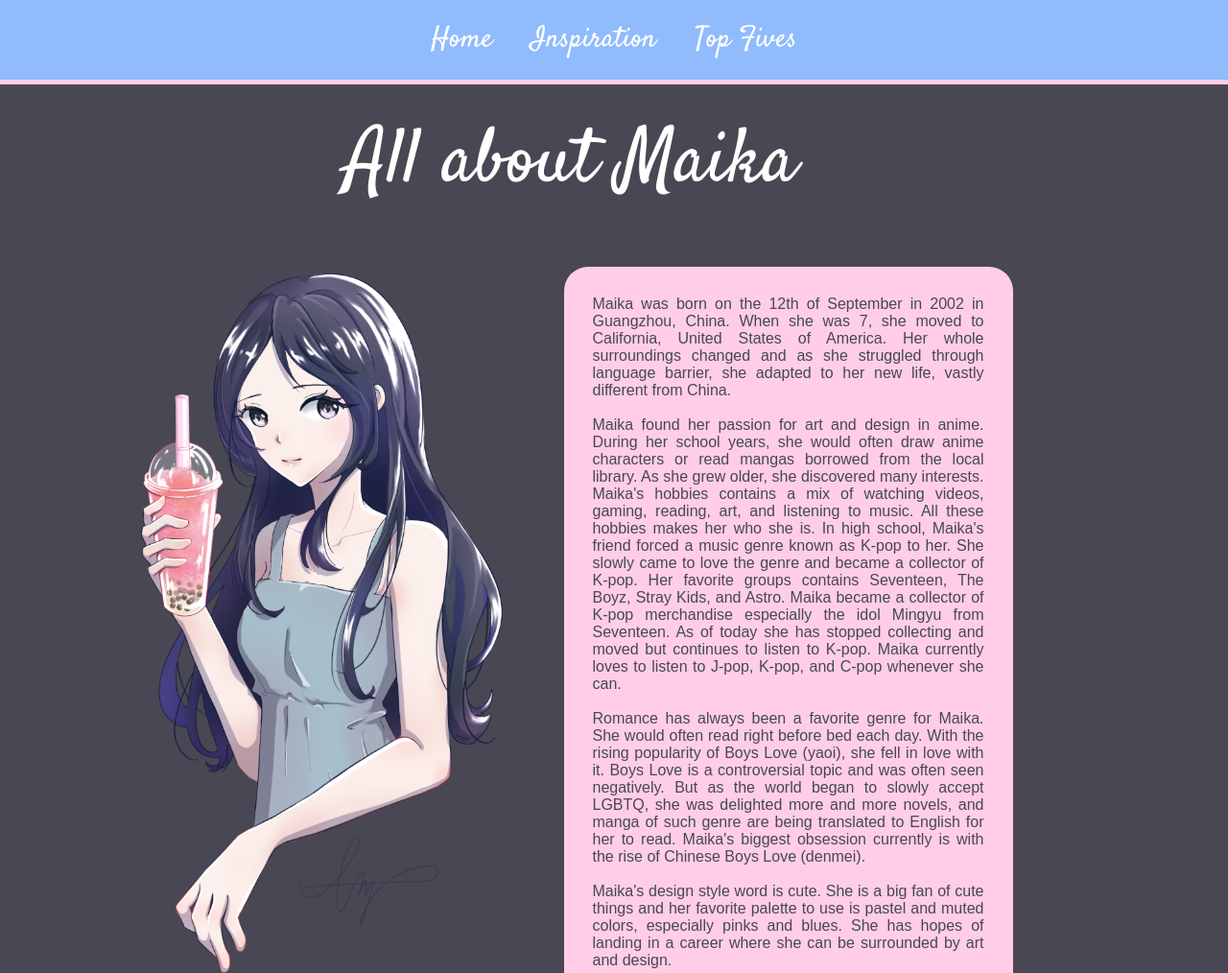
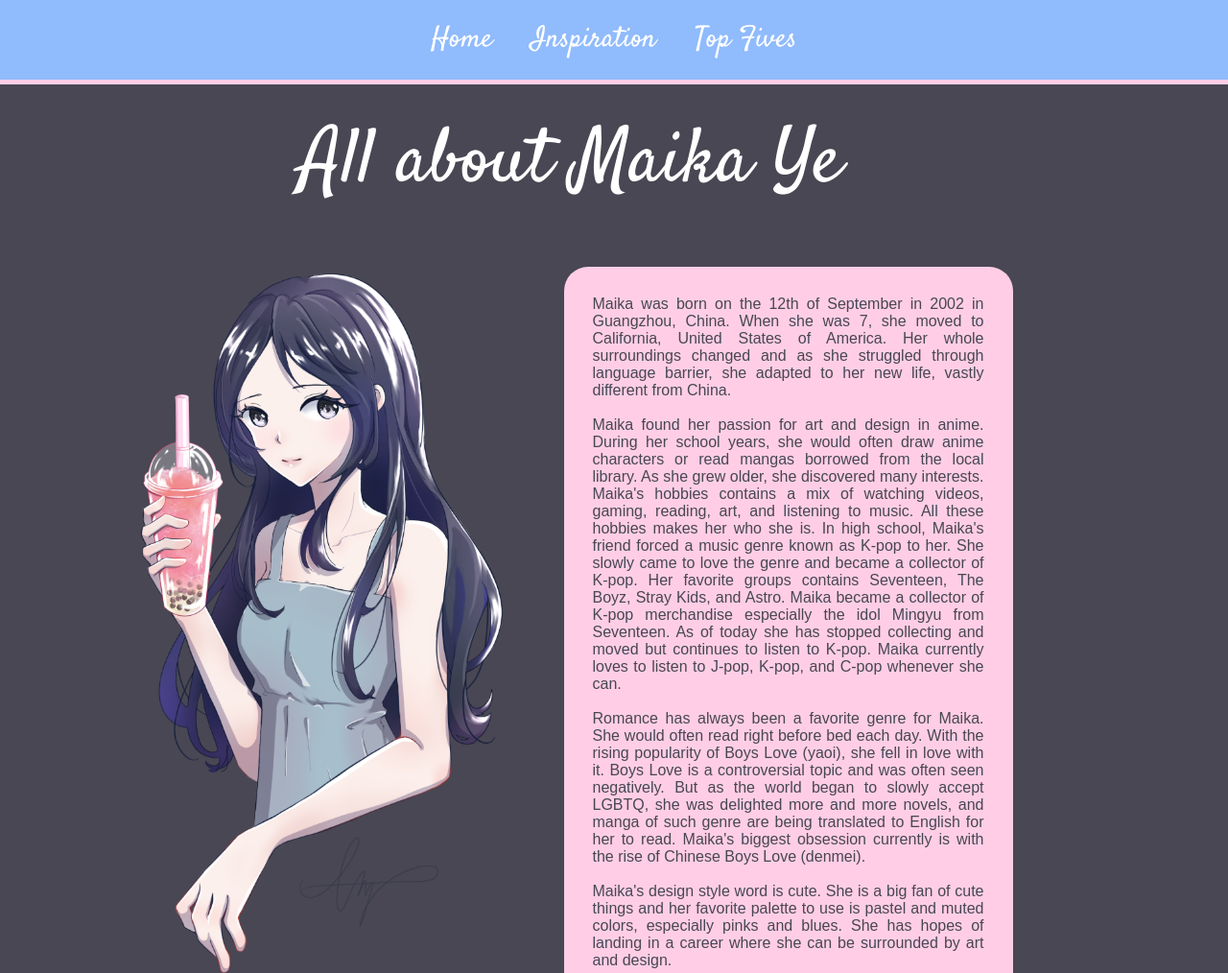
Before and after one commit to hikariisakura/projectOnePortfolio, a plain HTML site: page index.html in a window 1280 px wide. Shown: the top 1014 px of the page at 96% size. Drawn offline with Linux system fonts and the light colour scheme; a web font is replaced by a local one.

Commit message:
Update index.html

```diff
--- a/index.html
+++ b/index.html
@@ -30,7 +30,7 @@
 
         <sectionOne>
 
-         <h1>All about Maika</h1>
+         <h1>All about Maika Ye</h1>
 
          <img class="flower" src="img/flower.gif">
 
```
